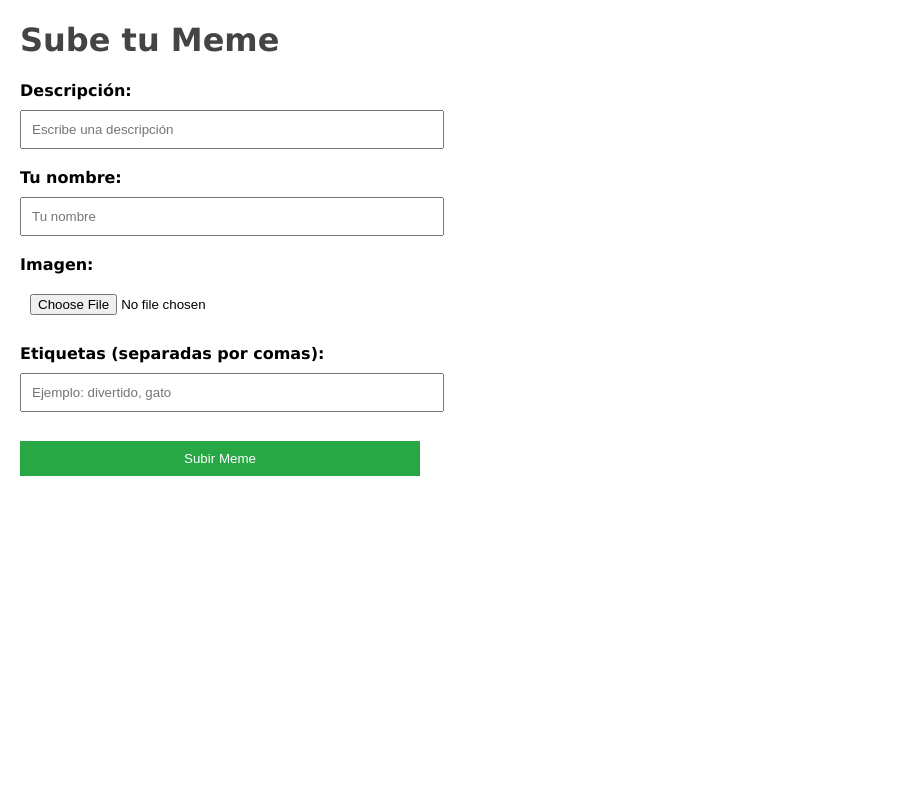
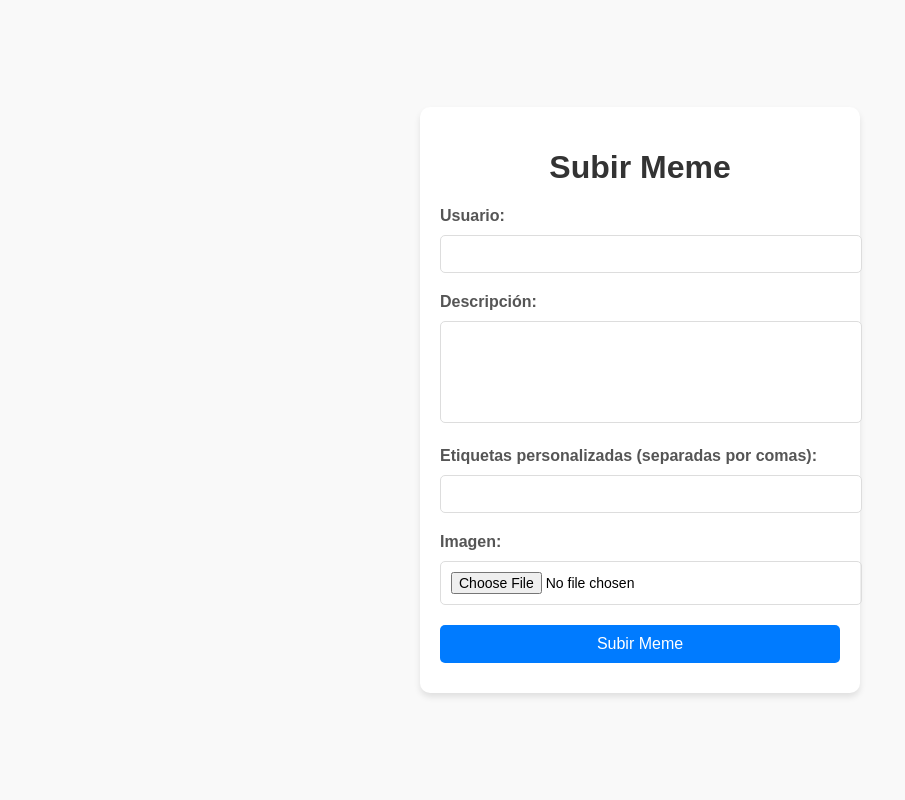
Before and after one commit to kevinquemag/Proyecto-Final-, a Flask app: page /upload in a window 1280 px wide. Shown: the whole page, without its empty margins (0-905 px from the left). Run offline with Flask 3, Linux system fonts and the light colour scheme; parts of the project's set-up code (start-up, migrations or seed data) failed here and were passed over.

Commit message:
Actualizacion

```diff
--- a/app/routes.py
+++ b/app/routes.py
@@ -1,43 +1,66 @@
-from flask import Blueprint, render_template, request, redirect, url_for, flash
+from flask import Blueprint, request, render_template, redirect, url_for, flash
 from .utils import upload_to_s3, obtener_etiquetas_immaga, save_meme_to_db, search_memes_in_db
-from .models import Meme, Etiqueta
+from app.models import Meme, Etiqueta
 
 bp = Blueprint('routes', __name__)
 
 @bp.route('/')
-def home():
+def index():
     return render_template('index.html')
 
 @bp.route('/upload', methods=['GET', 'POST'])
 def upload():
     if request.method == 'POST':
-        usuario = request.form['usuario']
-        descripcion = request.form['descripcion']
-        imagen = request.files['imagen']
+        usuario = request.form.get('usuario')
+        descripcion = request.form.get('descripcion')
+        imagen = request.files.get('imagen')
         etiquetas_personalizadas = request.form.get('etiquetas', '')
 
         if imagen:
-            # Subir la imagen a S3
+            # Subir imagen a S3
             ruta_imagen = upload_to_s3(imagen)
-            if not ruta_imagen:
-                flash("Error al subir la imagen", "danger")
-                return redirect(url_for('routes.home'))
+            if ruta_imagen:
 
-            # Obtener etiquetas automáticas de Imagga
-            etiquetas_automaticas = obtener_etiquetas_immaga(ruta_imagen)
+                etiquetas_automaticas = obtener_etiquetas_immaga(ruta_imagen)
+                print(f"Etiquetas automáticas obtenidas: {etiquetas_automaticas}")
 
-            # Combinar etiquetas
-            etiquetas = etiquetas_personalizadas.split(',') + etiquetas_automaticas
+                # Procesar etiquetas personalizadas ingresadas por el usuario
+                etiquetas_personalizadas_lista = [
+                    etiqueta.strip() for etiqueta in etiquetas_personalizadas.split(',')
+                ] if etiquetas_personalizadas else []
+                print(f"Etiquetas personalizadas ingresadas: {etiquetas_personalizadas_lista}")
 
-            # Guardar meme en la base de datos
-            save_meme_to_db(usuario, descripcion, ruta_imagen, etiquetas)
-            flash("Meme subido exitosamente", "success")
-            return redirect(url_for('routes.home'))
+                # Combinar ambas listas de etiquetas
+                etiquetas_combinadas = etiquetas_automaticas + etiquetas_personalizadas_lista
+                print(f"Todas las etiquetas combinadas: {etiquetas_combinadas}")
 
+                # Guardar en la base de datos
+                save_meme_to_db(usuario, descripcion, ruta_imagen, etiquetas_automaticas)
+
+                flash("Meme subido exitosamente y etiquetas generadas.", "success")
+                return redirect(url_for('routes.search'))
+            else:
+                flash("Error al subir la imagen a S3.", "danger")
     return render_template('upload.html')
 
 @bp.route('/search', methods=['GET'])
 def search():
-    query = request.args.get('q', '')
-    resultados = search_memes_in_db(query)
-    return render_template('search.html', resultados=resultados)
+    query = request.args.get('query', '')
+    resultados = []
+
+    if query:
+        resultados = search_memes_in_db(query)
+    else:
+        resultados = Meme.query.all()
+
+    # Recuperar etiquetas asociadas (tanto personalizadas como automáticas)
+    resultados_con_etiquetas = []
+    for meme in resultados:
+        etiquetas = Etiqueta.query.filter_by(meme_id=meme.id).all()
+        etiquetas_list = [etiqueta.etiqueta for etiqueta in etiquetas]
+        resultados_con_etiquetas.append({
+            'meme': meme,
+            'etiquetas': etiquetas_list
+        })
+
+    return render_template('search.html', resultados=resultados_con_etiquetas)
--- a/app/templates/upload.html
+++ b/app/templates/upload.html
@@ -1,62 +1,85 @@
 <!DOCTYPE html>
-<html lang="es">
+<html lang="en">
 <head>
     <meta charset="UTF-8">
     <meta name="viewport" content="width=device-width, initial-scale=1.0">
     <title>Subir Meme</title>
     <style>
         body {
-            font-family: Verdana, sans-serif;
-            margin: 20px;
+            font-family: Arial, sans-serif;
+            background-color: #f9f9f9;
+            margin: 0;
+            padding: 0;
+            display: flex;
+            justify-content: center;
+            align-items: center;
+            min-height: 100vh;
         }
-        h1 {
-            color: #444;
-        }
-        label {
-            font-weight: bold;
-        }
-        input, button {
-            margin-top: 10px;
-            padding: 10px;
+
+        form {
+            background: #fff;
+            padding: 20px;
+            border-radius: 10px;
+            box-shadow: 0 4px 6px rgba(0, 0, 0, 0.1);
             width: 100%;
             max-width: 400px;
         }
+
+        h1 {
+            text-align: center;
+            color: #333;
+        }
+
+        label {
+            font-weight: bold;
+            margin-top: 10px;
+            display: block;
+            color: #555;
+        }
+
+        input, textarea, button {
+            width: 100%;
+            padding: 10px;
+            margin: 10px 0;
+            border: 1px solid #ddd;
+            border-radius: 5px;
+            font-size: 14px;
+        }
+
         button {
-            background-color: #28a745;
+            background-color: #007BFF;
             color: white;
+            font-size: 16px;
+            cursor: pointer;
             border: none;
-            cursor: pointer;
         }
+
         button:hover {
-            background-color: #218838;
+            background-color: #0056b3;
+        }
+
+        textarea {
+            resize: none;
+            height: 80px;
         }
     </style>
 </head>
 <body>
-    <h1>Sube tu Meme</h1>
-    <form method="POST" enctype="multipart/form-data">
-        <label for="descripcion">Descripción:</label><br>
-        <input type="text" id="descripcion" name="descripcion" placeholder="Escribe una descripción" required><br><br>
+    <form method="POST" action="/upload" enctype="multipart/form-data">
+        <h1>Subir Meme</h1>
+        <label for="usuario">Usuario:</label>
+        <input type="text" name="usuario" id="usuario" required>
 
-        <label for="usuario">Tu nombre:</label><br>
-        <input type="text" id="usuario" name="usuario" placeholder="Tu nombre" required><br><br>
+        <label for="descripcion">Descripción:</label>
+        <textarea name="descripcion" id="descripcion" required></textarea>
 
-        <label for="imagen">Imagen:</label><br>
-        <input type="file" id="imagen" name="imagen" accept="image/*" required><br><br>
+        <label for="etiquetas">Etiquetas personalizadas (separadas por comas):</label>
+        <input type="text" name="etiquetas" id="etiquetas">
 
-        <label for="etiquetas">Etiquetas (separadas por comas):</label><br>
-        <input type="text" id="etiquetas" name="etiquetas" placeholder="Ejemplo: divertido, gato"><br><br>
+        <label for="imagen">Imagen:</label>
+        <input type="file" name="imagen" id="imagen" required>
 
         <button type="submit">Subir Meme</button>
     </form>
-
-    {% if etiquetas %}
-        <h2>Etiquetas Generadas:</h2>
-        <ul>
-            {% for etiqueta in etiquetas %}
-                <li>{{ etiqueta }}</li>
-            {% endfor %}
-        </ul>
-    {% endif %}
 </body>
 </html>
--- a/main.py
+++ b/main.py
@@ -1,6 +1,17 @@
-from app import create_app
+from app import create_app, db
+from app.models import Meme
+from dotenv import load_dotenv  # Importa load_dotenv
+import os
 
+# Cargar variables de entorno desde el archivo .env
+load_dotenv()
 app = create_app()
+
+with app.app_context():
+    memes = Meme.query.all()
+    print("Memes en la base de datos:")
+    for meme in memes:
+        print(f"ID: {meme.id}, Descripción: {meme.descripcion}, Ruta: {meme.ruta}")
 
 if __name__ == '__main__':
     app.run(host='0.0.0.0', port=5000)
```
Also changed, not shown: app/__init__.py (+10 -9 lines), app/templates/search.html (+84 -39 lines), app/utils.py (+41 -45 lines), test_imagga.py (added, +7 -0 lines), test_s3_connection.py (deleted, +0 -30 lines).
